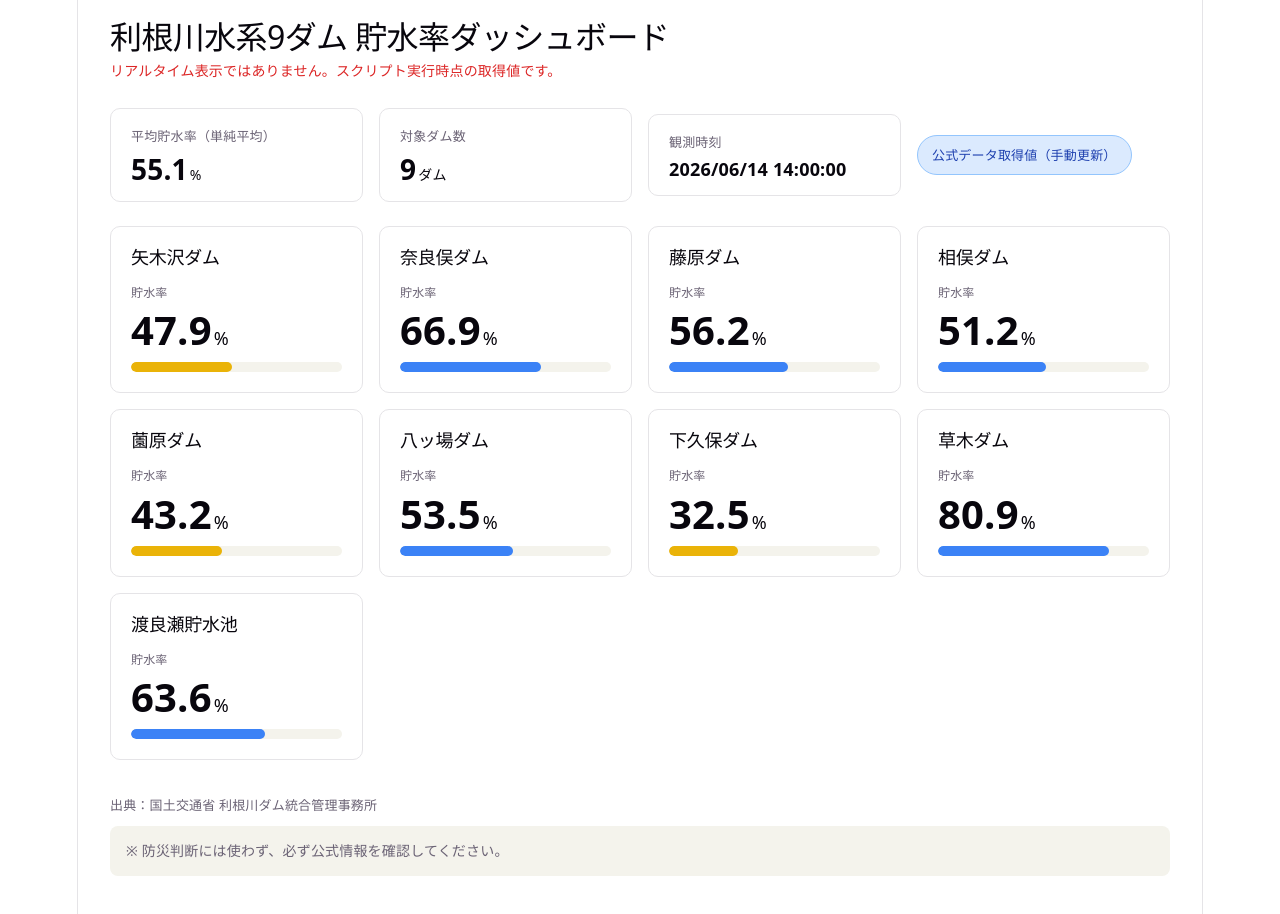
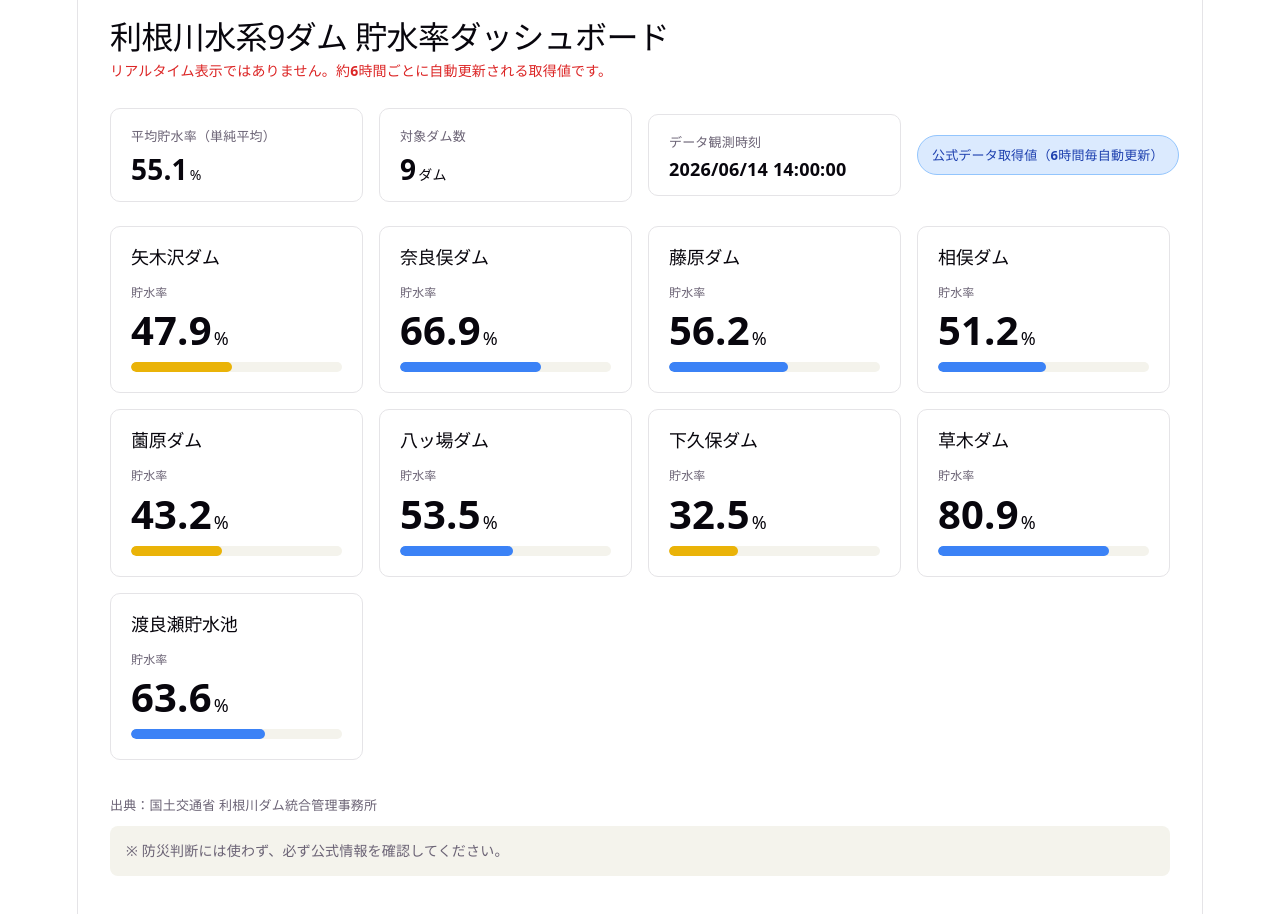
Before and after one commit to koichitamate/tone-dam-dashboard, a React (Vite) app: page / in a window 1280 px wide. Built offline with nearby package versions, Linux system fonts and the light colour scheme.

Commit message:
Update dashboard wording for auto refresh

```diff
--- a/src/App.jsx
+++ b/src/App.jsx
@@ -22,7 +22,7 @@ function App() {
       <header className="dashboard-header">
         <h1>利根川水系9ダム 貯水率ダッシュボード</h1>
         <p className="dashboard-warning">
-          リアルタイム表示ではありません。スクリプト実行時点の取得値です。
+          リアルタイム表示ではありません。約6時間ごとに自動更新される取得値です。
         </p>
       </header>
 
@@ -42,12 +42,12 @@ function App() {
           </p>
         </div>
         <div className="summary-item">
-          <p className="summary-label">観測時刻</p>
+          <p className="summary-label">データ観測時刻</p>
           <p className="summary-value summary-value-small">
             {dams[0].observationTime}
           </p>
         </div>
-        <p className="badge">公式データ取得値（手動更新）</p>
+        <p className="badge">公式データ取得値（6時間毎自動更新）</p>
       </section>
 
       <section className="dam-grid">
```
